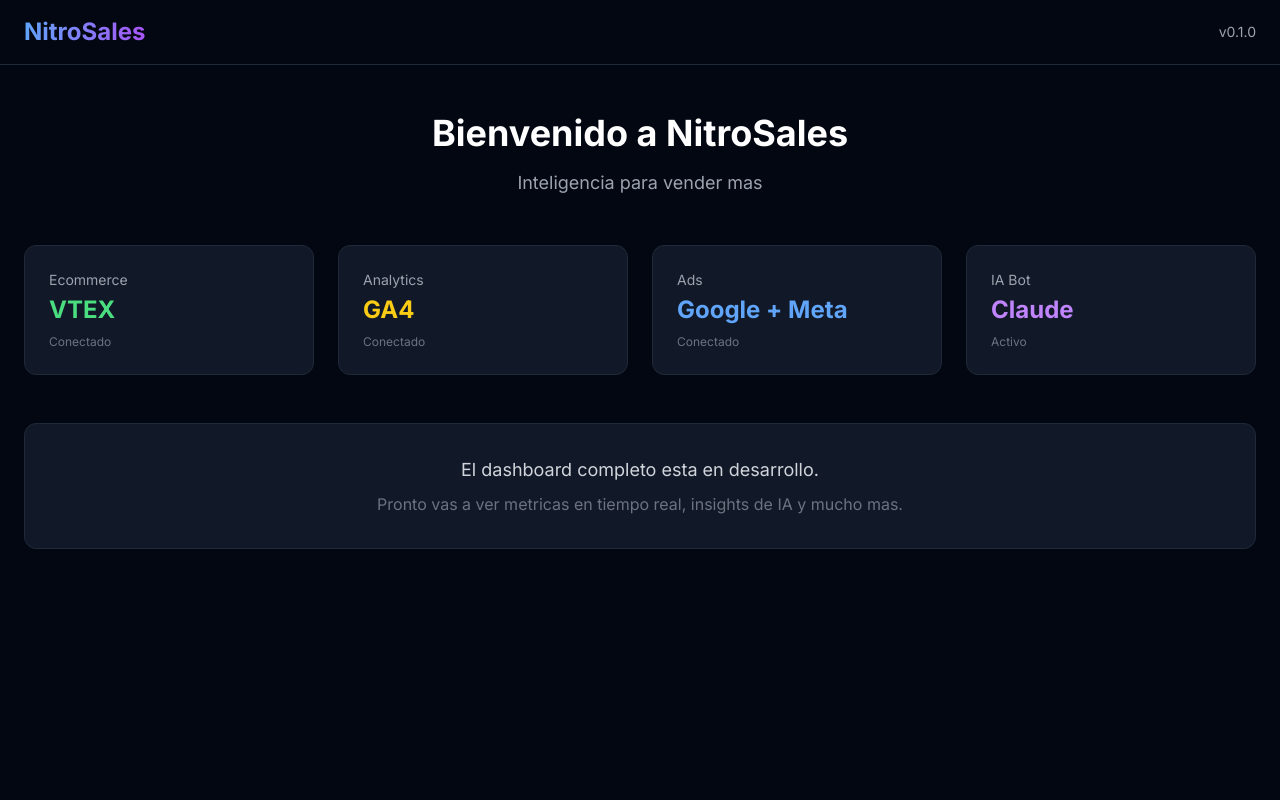
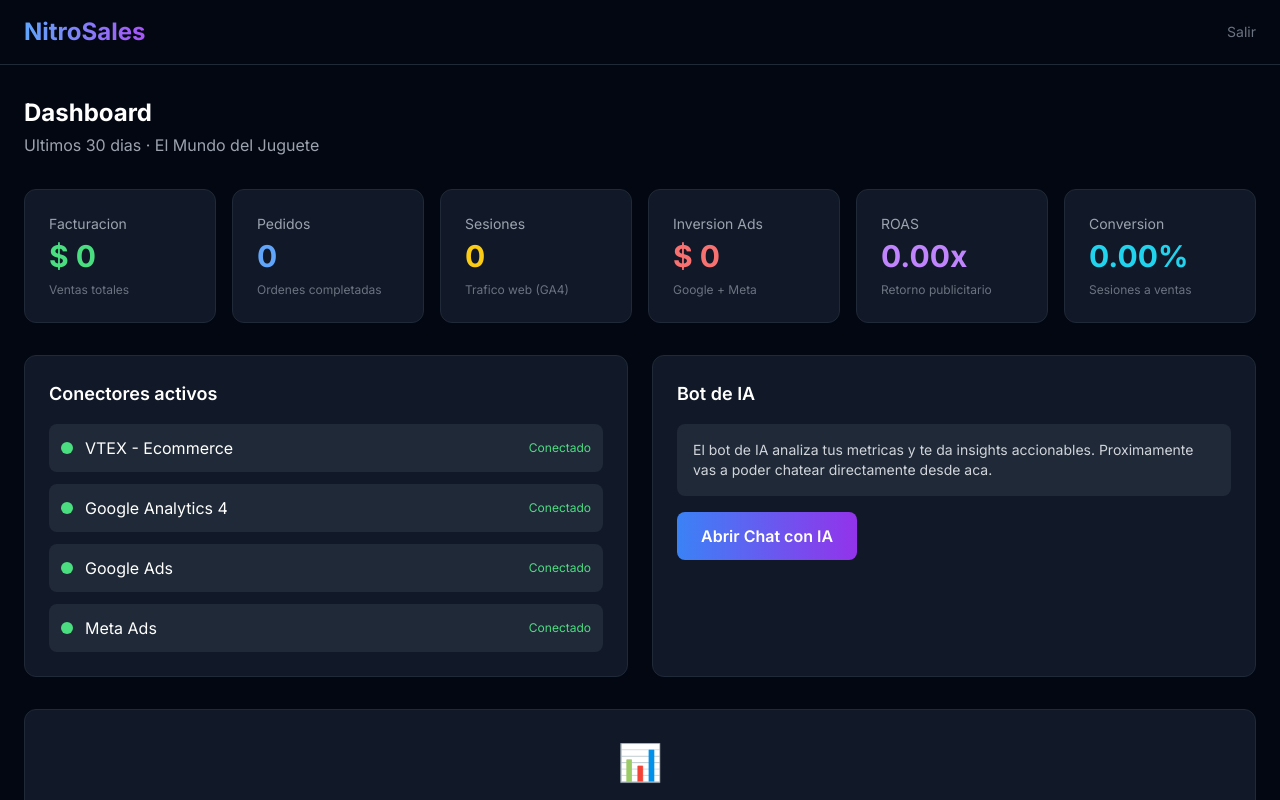
Before and after one commit to tlapidus-rgb/nitrosales, a Next.js app: page /dashboard in a window 1280 px wide. Shown: the top 800 px of the page. Built offline with nearby package versions, Linux system fonts and the light colour scheme; no server answers.

Commit message:
feat: dashboard with KPI cards, metrics API, auth session

```diff
--- a/src/app/dashboard/page.tsx
+++ b/src/app/dashboard/page.tsx
@@ -1,4 +1,56 @@
+"use client";
+import { useSession, signOut } from "next-auth/react";
+import { useEffect, useState } from "react";
+
+type Summary = {
+  revenue: number;
+  orders: number;
+  sessions: number;
+  adSpend: number;
+  roas: number;
+  conversionRate: number;
+};
+
+function formatMoney(n: number) {
+  return new Intl.NumberFormat("es-AR", { style: "currency", currency: "ARS", maximumFractionDigits: 0 }).format(n);
+}
+
+function formatNumber(n: number) {
+  return new Intl.NumberFormat("es-AR").format(n);
+}
+
+function KPICard({ label, value, sub, color }: { label: string; value: string; sub?: string; color: string }) {
+  return (
+    <div className="bg-gray-900 rounded-xl p-6 border border-gray-800 hover:border-gray-700 transition">
+      <div className="text-sm text-gray-400 mb-1">{label}</div>
+      <div className={`text-3xl font-bold ${color}`}>{value}</div>
+      {sub && <div className="text-xs text-gray-500 mt-2">{sub}</div>}
+    </div>
+  );
+}
+
 export default function DashboardPage() {
+  const { data: session } = useSession();
+  const [summary, setSummary] = useState<Summary | null>(null);
+  const [loading, setLoading] = useState(true);
+  const [error, setError] = useState("");
+
+  useEffect(() => {
+    fetch("/api/metrics")
+      .then((r) => r.json())
+      .then((data) => {
+        if (data.summary) setSummary(data.summary);
+        else setError("No se pudieron cargar las metricas");
+        setLoading(false);
+      })
+      .catch(() => {
+        setError("Error de conexion");
+        setLoading(false);
+      });
+  }, []);
+
+  const s = summary || { revenue: 0, orders: 0, sessions: 0, adSpend: 0, roas: 0, conversionRate: 0 };
+
   return (
     <div className="min-h-screen bg-gray-950 text-white">
       <header className="border-b border-gray-800 px-6 py-4">
@@ -6,40 +58,101 @@ export default function DashboardPage() {
           <h1 className="text-2xl font-bold bg-gradient-to-r from-blue-400 to-purple-500 bg-clip-text text-transparent">
             NitroSales
           </h1>
-          <span className="text-sm text-gray-400">v0.1.0</span>
+          <div className="flex items-center gap-4">
+            <span className="text-sm text-gray-400">{session?.user?.name || session?.user?.email}</span>
+            <button
+              onClick={() => signOut({ callbackUrl: "/login" })}
+              className="text-sm text-gray-500 hover:text-white transition"
+            >
+              Salir
+            </button>
+          </div>
         </div>
       </header>
-      <main className="max-w-7xl mx-auto px-6 py-12">
-        <div className="text-center mb-12">
-          <h2 className="text-4xl font-bold mb-4">Bienvenido a NitroSales</h2>
-          <p className="text-gray-400 text-lg">Inteligencia para vender mas</p>
+
+      <main className="max-w-7xl mx-auto px-6 py-8">
+        <div className="mb-8">
+          <h2 className="text-2xl font-bold mb-1">Dashboard</h2>
+          <p className="text-gray-400">Ultimos 30 dias &middot; El Mundo del Juguete</p>
         </div>
-        <div className="grid grid-cols-1 md:grid-cols-2 lg:grid-cols-4 gap-6 mb-12">
+
+        {loading ? (
+          <div className="text-center py-20 text-gray-400">Cargando metricas...</div>
+        ) : (
+          <>
+            <div className="grid grid-cols-1 md:grid-cols-2 lg:grid-cols-3 xl:grid-cols-6 gap-4 mb-8">
+              <KPICard label="Facturacion" value={formatMoney(s.revenue)} sub="Ventas totales" color="text-green-400" />
+              <KPICard label="Pedidos" value={formatNumber(s.orders)} sub="Ordenes completadas" color="text-blue-400" />
+              <KPICard label="Sesiones" value={formatNumber(s.sessions)} sub="Trafico web (GA4)" color="text-yellow-400" />
+              <KPICard label="Inversion Ads" value={formatMoney(s.adSpend)} sub="Google + Meta" color="text-red-400" />
+              <KPICard label="ROAS" value={s.roas.toFixed(2) + "x"} sub="Retorno publicitario" color="text-purple-400" />
+              <KPICard label="Conversion" value={s.conversionRate.toFixed(2) + "%"} sub="Sesiones a ventas" color="text-cyan-400" />
+            </div>
+
+            <div className="grid grid-cols-1 lg:grid-cols-2 gap-6 mb-8">
               <div className="bg-gray-900 rounded-xl p-6 border border-gray-800">
-            <div className="text-sm text-gray-400 mb-1">Ecommerce</div>
-            <div className="text-2xl font-bold text-green-400">VTEX</div>
-            <div className="text-xs text-gray-500 mt-2">Conectado</div>
+                <h3 className="text-lg font-semibold mb-4">Conectores activos</h3>
+                <div className="space-y-3">
+                  <div className="flex items-center justify-between p-3 bg-gray-800 rounded-lg">
+                    <div className="flex items-center gap-3">
+                      <div className="w-3 h-3 rounded-full bg-green-400"></div>
+                      <span>VTEX - Ecommerce</span>
                     </div>
-          <div className="bg-gray-900 rounded-xl p-6 border border-gray-800">
-            <div className="text-sm text-gray-400 mb-1">Analytics</div>
-            <div className="text-2xl font-bold text-yellow-400">GA4</div>
-            <div className="text-xs text-gray-500 mt-2">Conectado</div>
+                    <span className="text-xs text-green-400">Conectado</span>
                   </div>
-          <div className="bg-gray-900 rounded-xl p-6 border border-gray-800">
-            <div className="text-sm text-gray-400 mb-1">Ads</div>
-            <div className="text-2xl font-bold text-blue-400">Google + Meta</div>
-            <div className="text-xs text-gray-500 mt-2">Conectado</div>
+                  <div className="flex items-center justify-between p-3 bg-gray-800 rounded-lg">
+                    <div className="flex items-center gap-3">
+                      <div className="w-3 h-3 rounded-full bg-green-400"></div>
+                      <span>Google Analytics 4</span>
                     </div>
-          <div className="bg-gray-900 rounded-xl p-6 border border-gray-800">
-            <div className="text-sm text-gray-400 mb-1">IA Bot</div>
-            <div className="text-2xl font-bold text-purple-400">Claude</div>
-            <div className="text-xs text-gray-500 mt-2">Activo</div>
+                    <span className="text-xs text-green-400">Conectado</span>
+                  </div>
+                  <div className="flex items-center justify-between p-3 bg-gray-800 rounded-lg">
+                    <div className="flex items-center gap-3">
+                      <div className="w-3 h-3 rounded-full bg-green-400"></div>
+                      <span>Google Ads</span>
+                    </div>
+                    <span className="text-xs text-green-400">Conectado</span>
+                  </div>
+                  <div className="flex items-center justify-between p-3 bg-gray-800 rounded-lg">
+                    <div className="flex items-center gap-3">
+                      <div className="w-3 h-3 rounded-full bg-green-400"></div>
+                      <span>Meta Ads</span>
+                    </div>
+                    <span className="text-xs text-green-400">Conectado</span>
                   </div>
                 </div>
+              </div>
+
+              <div className="bg-gray-900 rounded-xl p-6 border border-gray-800">
+                <h3 className="text-lg font-semibold mb-4">Bot de IA</h3>
+                <div className="bg-gray-800 rounded-lg p-4 mb-4">
+                  <p className="text-gray-300 text-sm">
+                    El bot de IA analiza tus metricas y te da insights accionables.
+                    Proximamente vas a poder chatear directamente desde aca.
+                  </p>
+                </div>
+                <a
+                  href="/chat"
+                  className="inline-block px-6 py-3 bg-gradient-to-r from-blue-500 to-purple-600 text-white font-semibold rounded-lg hover:opacity-90 transition"
+                >
+                  Abrir Chat con IA
+                </a>
+              </div>
+            </div>
+
+            {s.orders === 0 && s.sessions === 0 && (
               <div className="bg-gray-900 rounded-xl p-8 border border-gray-800 text-center">
-          <p className="text-gray-300 text-lg">El dashboard completo esta en desarrollo.</p>
-          <p className="text-gray-500 mt-2">Pronto vas a ver metricas en tiempo real, insights de IA y mucho mas.</p>
+                <div className="text-4xl mb-4">📊</div>
+                <h3 className="text-xl font-bold mb-2">Sin datos todavia</h3>
+                <p className="text-gray-400 max-w-md mx-auto">
+                  Los conectores estan configurados. Cuando se ejecute la primera sincronizacion
+                  de datos, vas a ver las metricas en tiempo real aca.
+                </p>
               </div>
+            )}
+          </>
+        )}
       </main>
     </div>
   );
```
Lines whose indentation alone changed are shown as unchanged.
